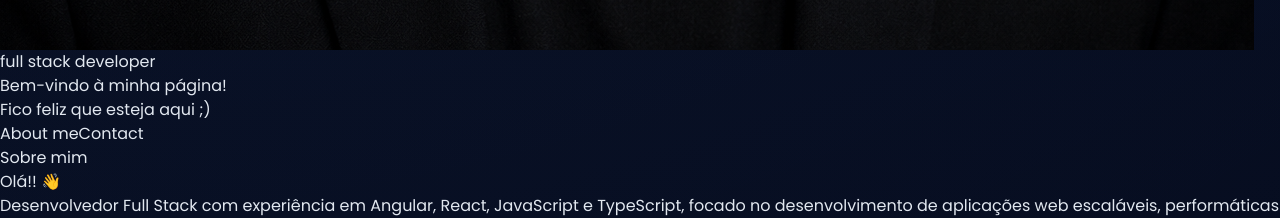
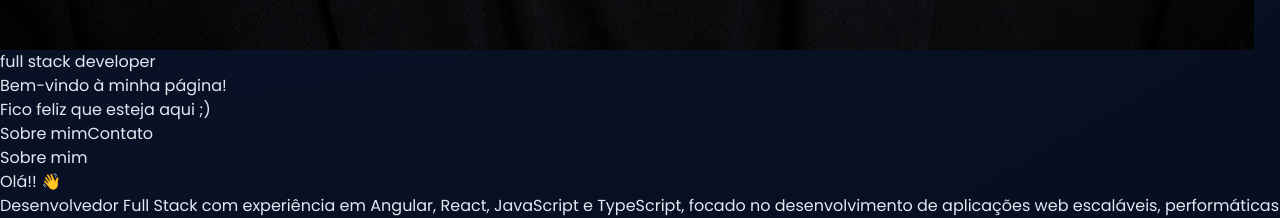
Before and after one commit to renanpbraga/renanpbraga.github.io, a React (Vite) app: page / in a window 1280 px wide. Shown: the part 1900-2118 px from the top of the page. Built offline with nearby package versions, Linux system fonts and the light colour scheme.

Commit message:
feat: add about and contact buttons to header translations in English and Portuguese

```diff
--- a/src/assets/translations/english.translation.ts
+++ b/src/assets/translations/english.translation.ts
@@ -11,6 +11,8 @@ export const english = {
   header: {
     title: `Welcome to my page!`,
     subtitle: `I'm glad you're here ;)`,
+    aboutButton: `About me`,
+    contactButton: `Contact`,
   },
   whoami: {
     title: `WhoAmI`,
--- a/src/assets/translations/portuguese.translation.ts
+++ b/src/assets/translations/portuguese.translation.ts
@@ -11,6 +11,8 @@ export const portuguese = {
   header: {
     title: `Bem-vindo à minha página!`,
     subtitle: `Fico feliz que esteja aqui ;)`,
+    aboutButton: `Sobre mim`,
+    contactButton: `Contato`,
   },
   whoami: {
     title: `Sobre mim`,
--- a/src/components/Header/Header.tsx
+++ b/src/components/Header/Header.tsx
@@ -32,13 +32,13 @@ export default function Header() {
                   href="#whoami"
                   className="inline-flex items-center justify-center rounded-full bg-primary px-8 py-3 text-sm font-semibold text-slate-950 shadow-lg shadow-primary/20 transition duration-300 hover:-translate-y-0.5 hover:shadow-primary/35"
                 >
-                  About me
+                  {language.header.aboutButton}
                 </a>
                 <a
                   href="#contact"
                   className="inline-flex items-center justify-center rounded-full border border-slate-700 bg-white/10 px-8 py-3 text-sm font-semibold text-white transition duration-300 hover:border-primary hover:text-primary"
                 >
-                  Contact
+                  {language.header.contactButton}
                 </a>
               </div>
             </div>
```
